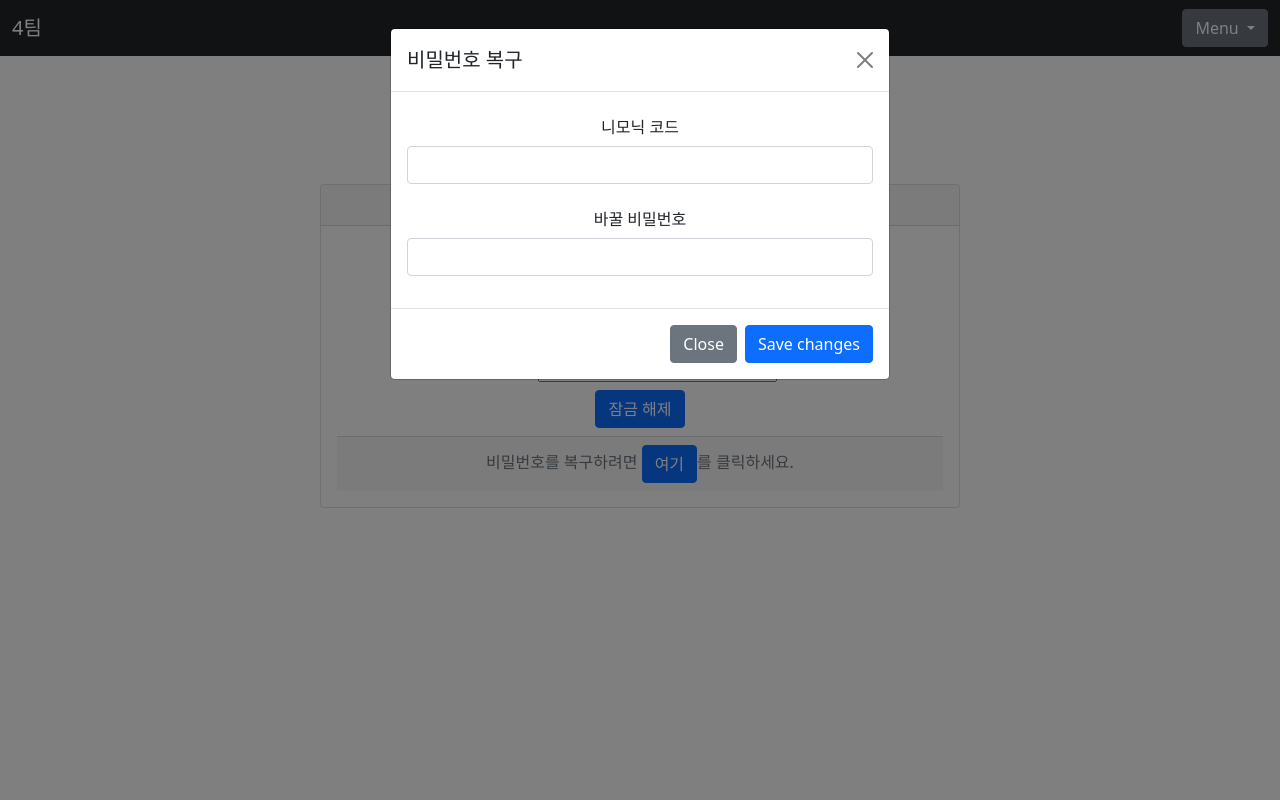
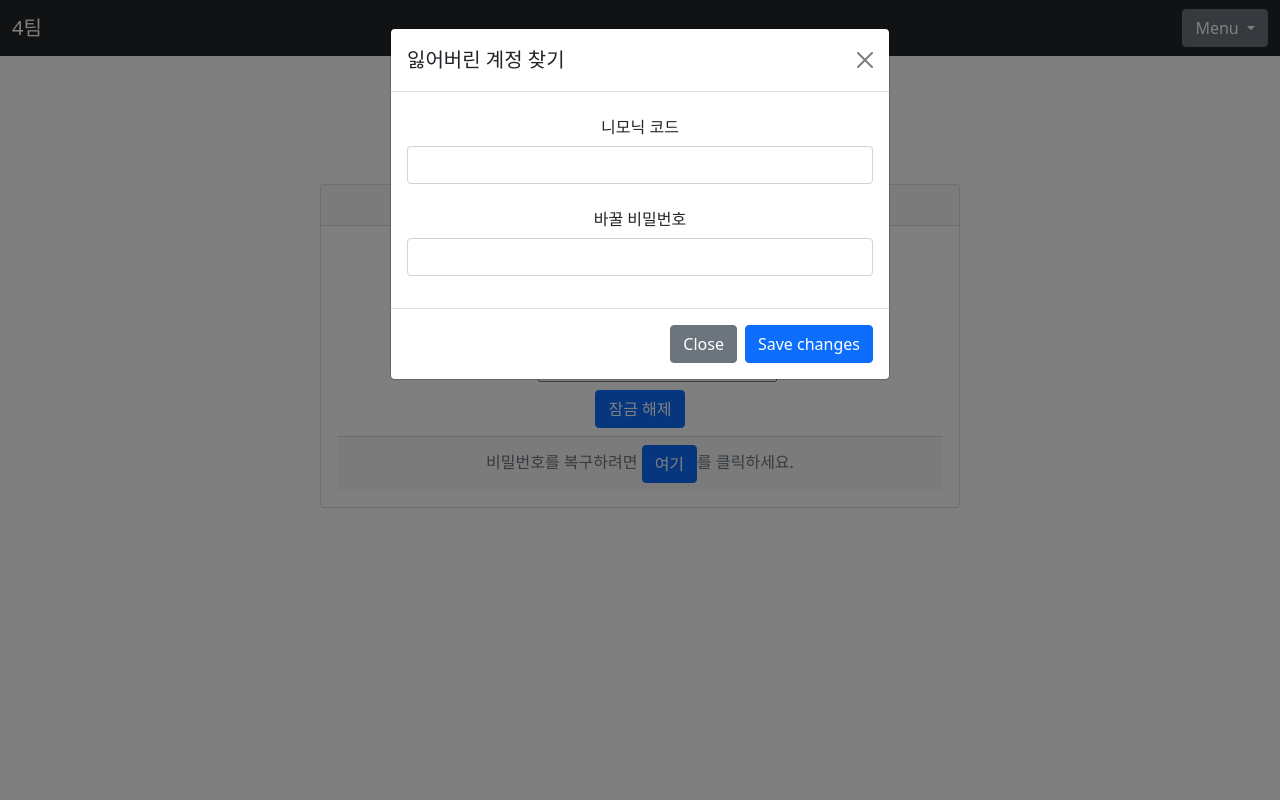
Before and after one commit to codestates/BTC1stProject-04, a Flask app: page / in a window 1280 px wide, after a click on "여기". Run offline with Flask 2, Linux system fonts and the light colour scheme.

Commit message:
front: text 변경

```diff
--- a/front/templates/index.html
+++ b/front/templates/index.html
@@ -57,7 +57,7 @@
               <div class="modal-dialog">
                 <div class="modal-content">
                   <div class="modal-header">
-                    <h5 class="modal-title" id="exampleModalLabel">비밀번호 복구</h5>
+                    <h5 class="modal-title" id="exampleModalLabel">잃어버린 계정 찾기</h5>
                     <button type="button" class="btn-close" data-bs-dismiss="modal" aria-label="Close"></button>
                   </div>
                   <div class="modal-body">
```
